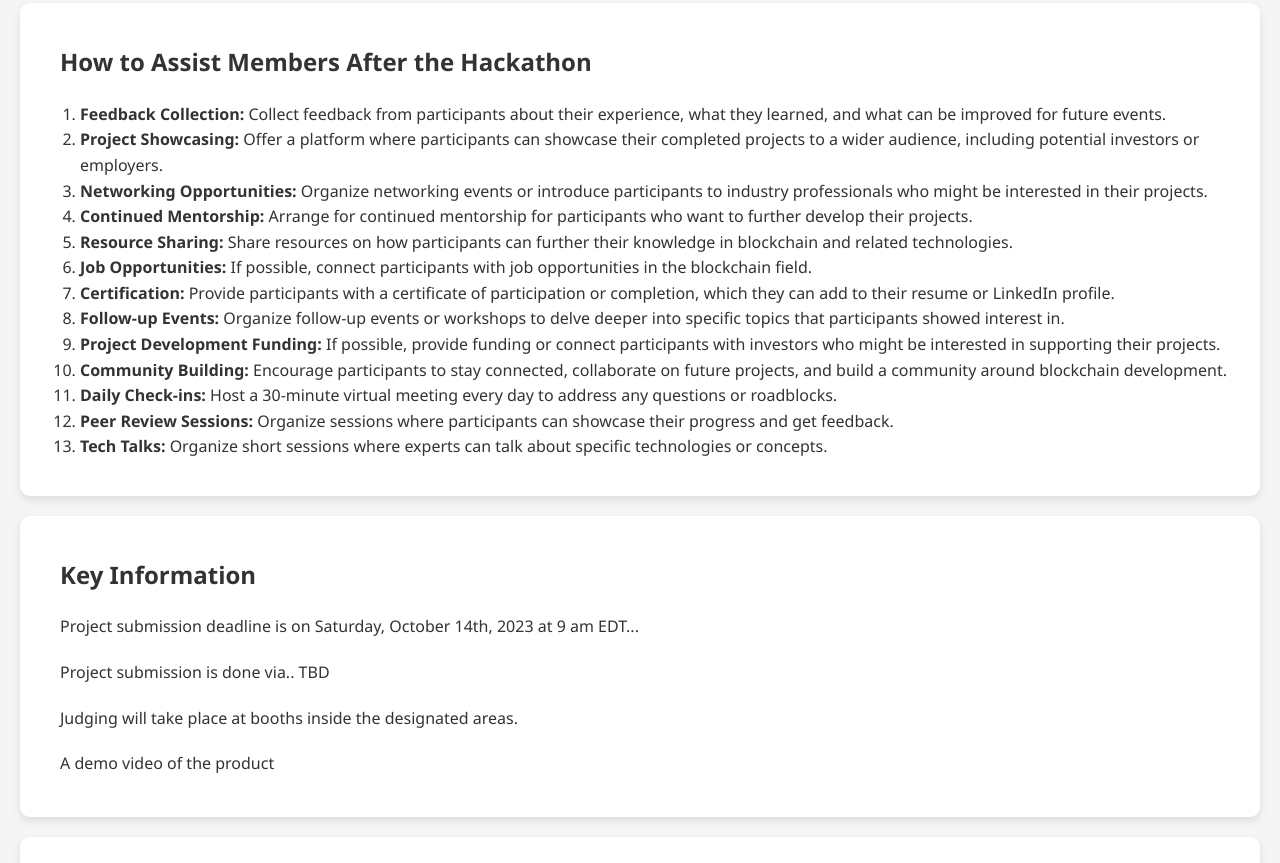
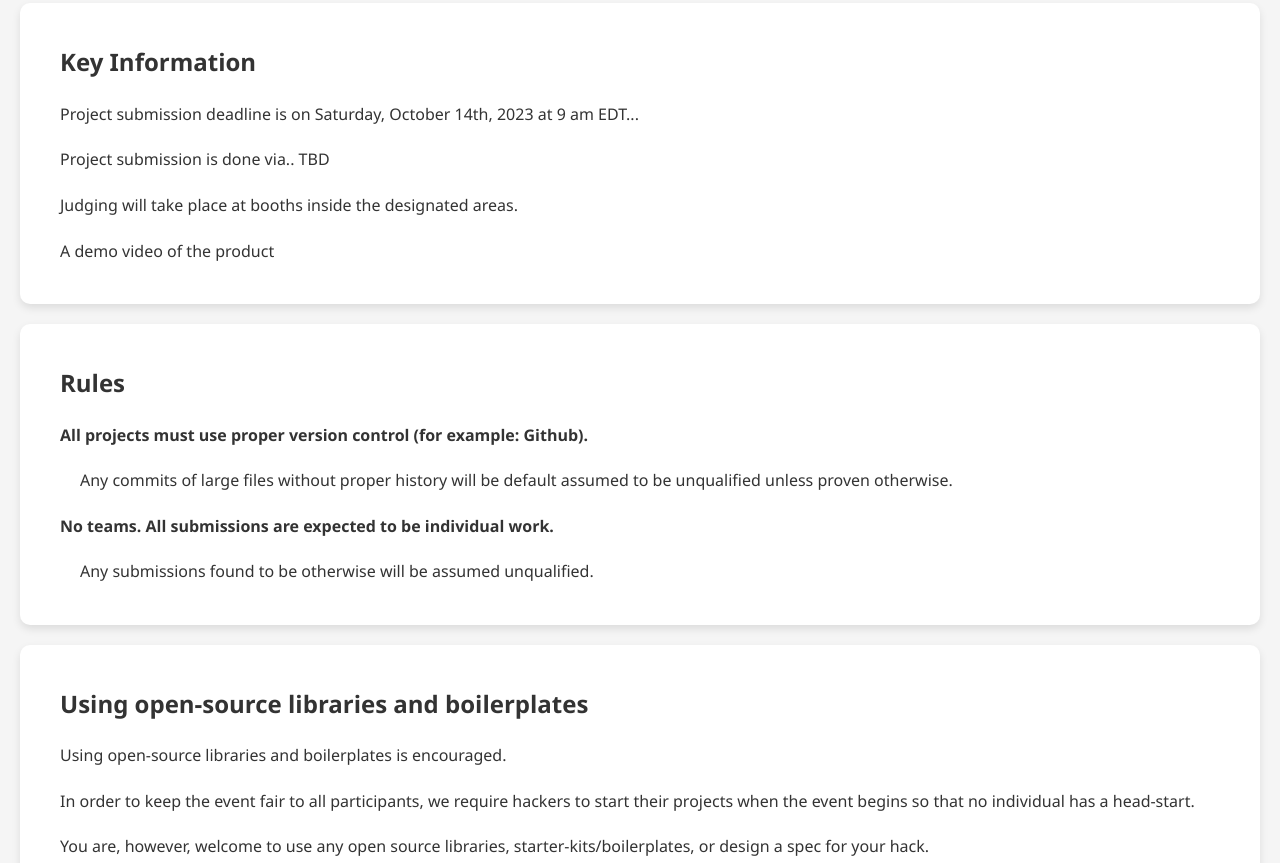
Before and after one commit to UWI-TRADC/TRADC-Website, a plain HTML site: page public/eth_hacks.html in a window 1280 px wide. Shown: the part 1444-2307 px from the top of the page. Drawn offline with Linux system fonts and the light colour scheme.

Commit message:
ETHHacks Info Update

```diff
--- a/public/eth_hacks.html
+++ b/public/eth_hacks.html
@@ -69,38 +69,6 @@
 
 	</section>
 
-	<section id="assist-members">
-		<h2>How to Assist Members After the Hackathon</h2>
-		<ol>
-			<li><strong>Feedback Collection:</strong> Collect feedback from participants about their experience, what they
-				learned, and what can be improved for future events.</li>
-			<li><strong>Project Showcasing:</strong> Offer a platform where participants can showcase their completed
-				projects to a wider audience, including potential investors or employers.</li>
-			<li><strong>Networking Opportunities:</strong> Organize networking events or introduce participants to
-				industry professionals who might be interested in their projects.</li>
-			<li><strong>Continued Mentorship:</strong> Arrange for continued mentorship for participants who want to
-				further develop their projects.</li>
-			<li><strong>Resource Sharing:</strong> Share resources on how participants can further their knowledge in
-				blockchain and related technologies.</li>
-			<li><strong>Job Opportunities:</strong> If possible, connect participants with job opportunities in the
-				blockchain field.</li>
-			<li><strong>Certification:</strong> Provide participants with a certificate of participation or completion, which
-				they can add to their resume or LinkedIn profile.</li>
-			<li><strong>Follow-up Events:</strong> Organize follow-up events or workshops to delve deeper into specific
-				topics that participants showed interest in.</li>
-			<li><strong>Project Development Funding:</strong> If possible, provide funding or connect participants with
-				investors who might be interested in supporting their projects.</li>
-			<li><strong>Community Building:</strong> Encourage participants to stay connected, collaborate on future
-				projects, and build a community around blockchain development.</li>
-			<li><strong>Daily Check-ins:</strong> Host a 30-minute virtual meeting every day to address any questions or
-				roadblocks.</li>
-			<li><strong>Peer Review Sessions:</strong> Organize sessions where participants can showcase their
-				progress and get feedback.</li>
-			<li><strong>Tech Talks:</strong> Organize short sessions where experts can talk about specific technologies or
-				concepts.</li>
-		</ol>
-	</section>
-
 	<section id="key-information">
 		<h2>Key Information</h2>
 		<p>Project submission deadline is on Saturday, October 14th, 2023 at 9 am EDT...</p>
@@ -127,8 +95,8 @@
 		</ul>
 	</section>
 
-	<section id="attending-judging">
-		<h2>Attending a Judging Session</h2>
+	<section id="open-source-utilization">
+		<h2>Using open-source libraries and boilerplates</h2>
 		<ul>
 			<li>Using open-source libraries and boilerplates is encouraged.</li>
 			<li>In order to keep the event fair to all participants, we require hackers to start their projects
```
